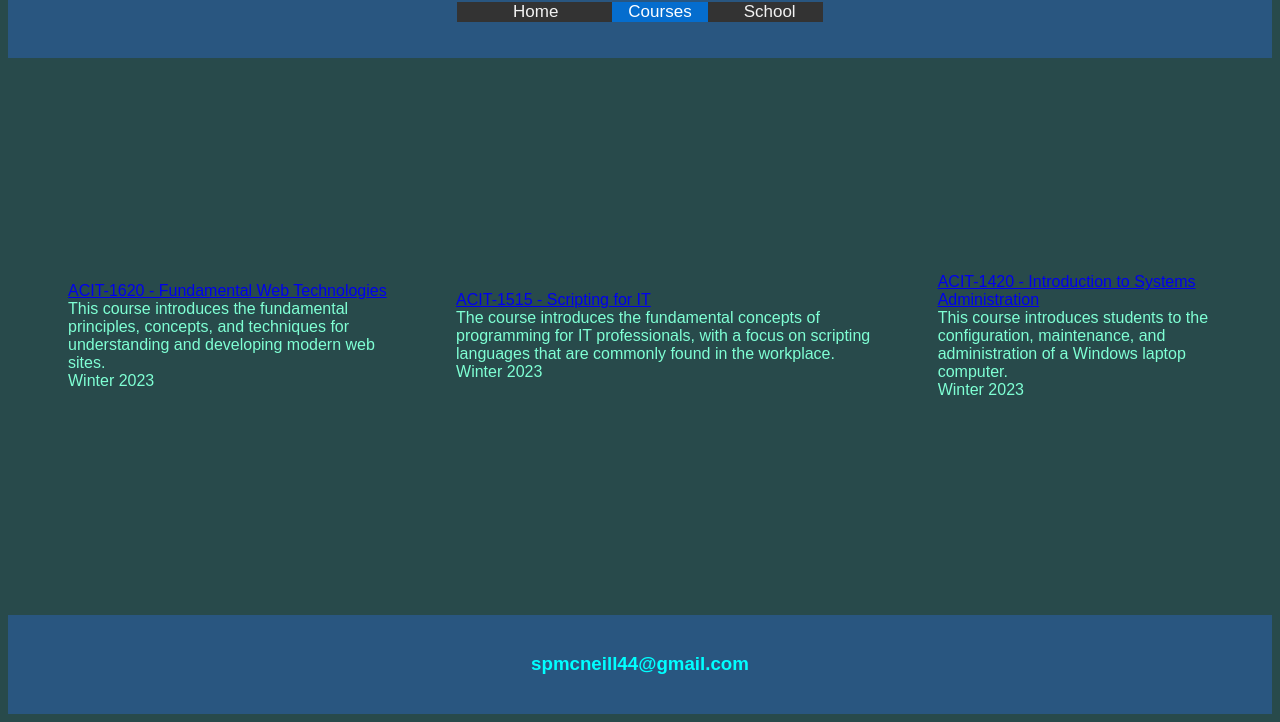
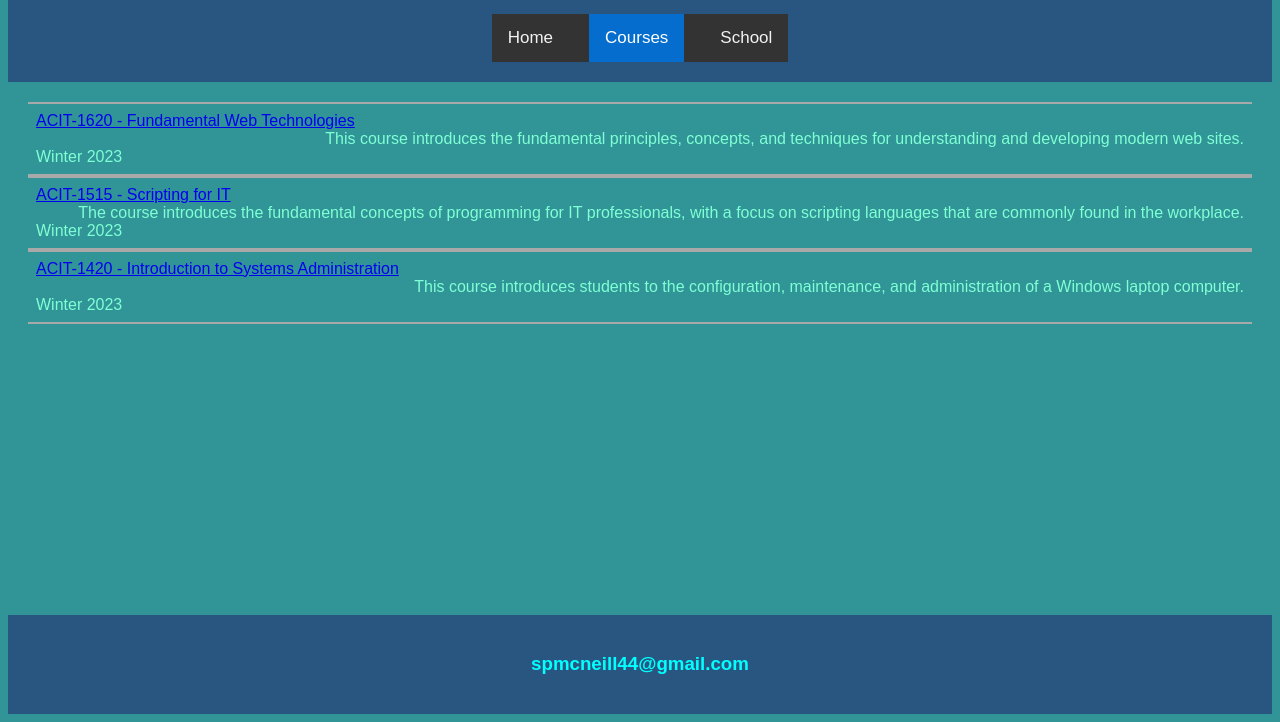
Before and after one commit to ScottyMac44/Personal-Website, a plain HTML site: page misc/courses.html in a window 1280 px wide. Shown: the part 94-816 px from the top of the page. Drawn offline with Linux system fonts and the light colour scheme.

Commit message:
created and implemented media screen, added right class and borders for courses.html

```diff
--- a/css/mystyles.css
+++ b/css/mystyles.css
@@ -1,13 +1,14 @@
 body {
-    background-color: #284a4b;
-    font-family: Arial, Helvetica, sans-serif;
-    display: flex;
-    flex-direction: column;
-    min-height: 100vh;
+  background-color: #319497;
+  font-family: Arial, Helvetica, sans-serif;
+  display: flex;
+  flex-direction: column;
+  min-height: 100vh;
 }
 
 header {
   display: flex;
+  flex-direction: column;
   justify-content: center;
   align-items: center;
   padding: 20px;
@@ -18,7 +19,7 @@ header {
     background-color: #333;
     overflow: hidden;
     display: grid;
-    grid-template-columns: repeat(3, 1fr);
+    grid-template-columns: auto;
     grid-gap: 20px;
   }
 
@@ -46,6 +47,12 @@ h1,h2,h3 {
   text-align: center;
 }
 
+.center {
+  text-align: center;
+  justify-content: center;
+  align-items: center;
+}
+
 .specialHeader {
   font-family: 'Montserrat', sans-serif;
 }
@@ -65,12 +72,18 @@ img {
   margin-left: 20px;
 }
 
-main {
+main.coursesList ul {
+  margin: 0px;
+  padding: 8px;
+  border-top: darkgray solid 2px;
+  border-bottom: darkgray solid 2px;
+}
+
+.coursesList {
   flex: 1;
   display: flex;
-  flex-direction: row;
-  justify-content: center;
-  align-items: center;
+  flex-direction: column;
+  justify-content: left;
   padding: 20px;
 }
 
@@ -79,3 +92,16 @@ footer {
   text-align: center;
   background-color:#295680;
 }
+
+@media screen and (min-width: 600px) {
+
+  .topnav {
+    display: flex;
+    flex-direction: row;
+  }
+
+  .right {
+    text-align: right;
+  }
+
+}
--- a/misc/courses.html
+++ b/misc/courses.html
@@ -5,37 +5,36 @@
         <meta charset="utf-8">
         <title>Scott's Personal Website</title>
         <link rel="stylesheet" href="../css/mystyles.css">
+        <meta name="viewport" content="width=device-width, initial-scale=1.0">
     </head>
 
     <body>
 
         <header>
-            <nav>
-                <h1>Courses</h1>
-                <ul class="topnav">
-                    <li><a href="../index.html">Home</a></li>
-                    <li><a class="active" href="courses.html">Courses</a></li>
-                    <li><a href="school.html">School</a></li>
-                </ul>
+            <h1 id="specialHeader">Courses</h1>
+            <nav class="topnav">
+                <a href="../index.html">Home</a>
+                <a class="active" href="courses.html">Courses</a>
+                <a href="school.html">School</a>
             </nav>
         </header>
 
         <main class="mainText coursesList">
             <ul>
                 <li><a href="https://www.bcit.ca/outlines/20231089205/">ACIT-1620 - Fundamental Web Technologies</a></li>
-                <li>This course introduces the fundamental principles, concepts, and techniques for understanding and developing modern web sites.</li>
+                <li class="right">This course introduces the fundamental principles, concepts, and techniques for understanding and developing modern web sites.</li>
                 <li>Winter 2023</li>
             </ul>
 
             <ul>
                 <li><a href="https://www.bcit.ca/outlines/20231089204/">ACIT-1515 - Scripting for IT</a></li>
-                <li>The course introduces the fundamental concepts of programming for IT professionals, with a focus on scripting languages that are commonly found in the workplace.</li>
+                <li class="right">The course introduces the fundamental concepts of programming for IT professionals, with a focus on scripting languages that are commonly found in the workplace.</li>
                 <li>Winter 2023</li>
             </ul>
 
             <ul>
                 <li><a href="https://www.bcit.ca/outlines/20231089202/">ACIT-1420 - Introduction to Systems Administration</a></li>
-                <li>This course introduces students to the configuration, maintenance, and administration of a Windows laptop computer.</li>
+                <li class="right">This course introduces students to the configuration, maintenance, and administration of a Windows laptop computer.</li>
                 <li>Winter 2023</li>
             </ul>
         </main>
```
Also changed, not shown: index.html (+7 -9 lines), misc/school.html (+7 -8 lines).
